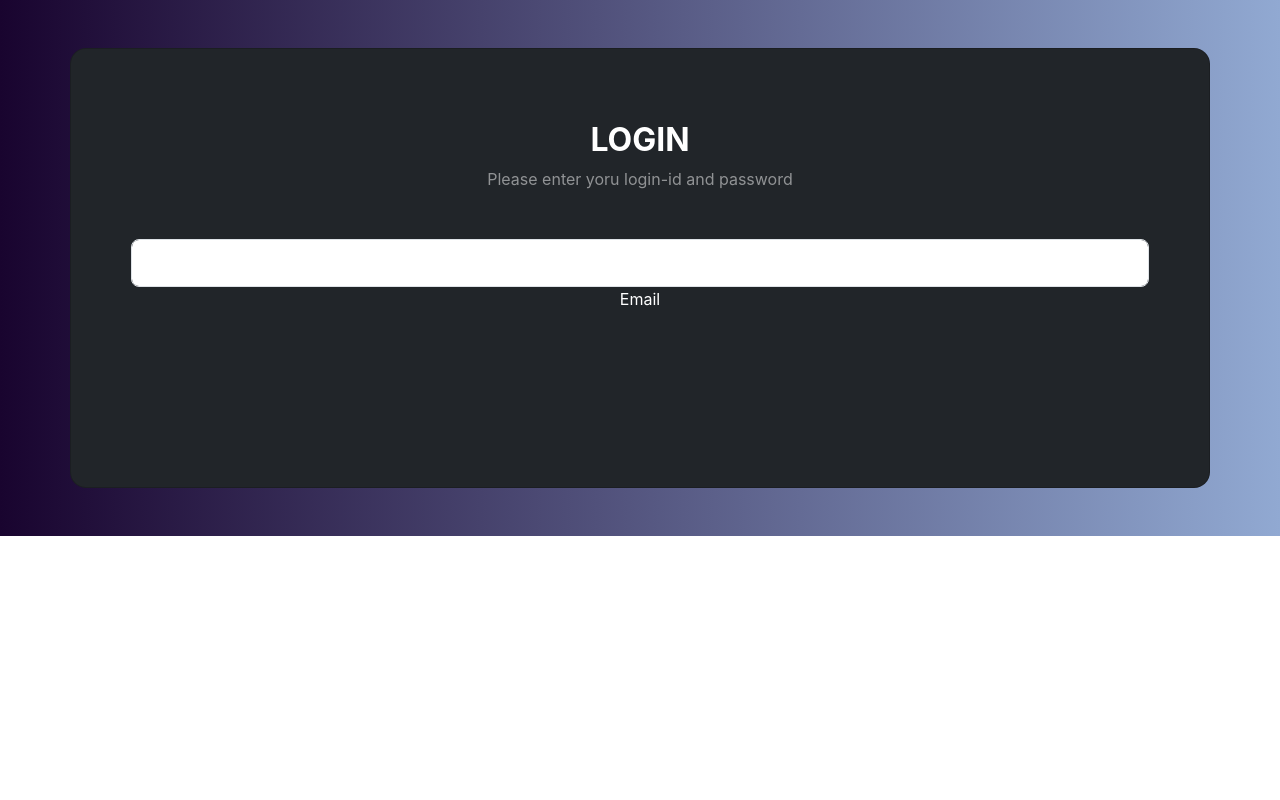
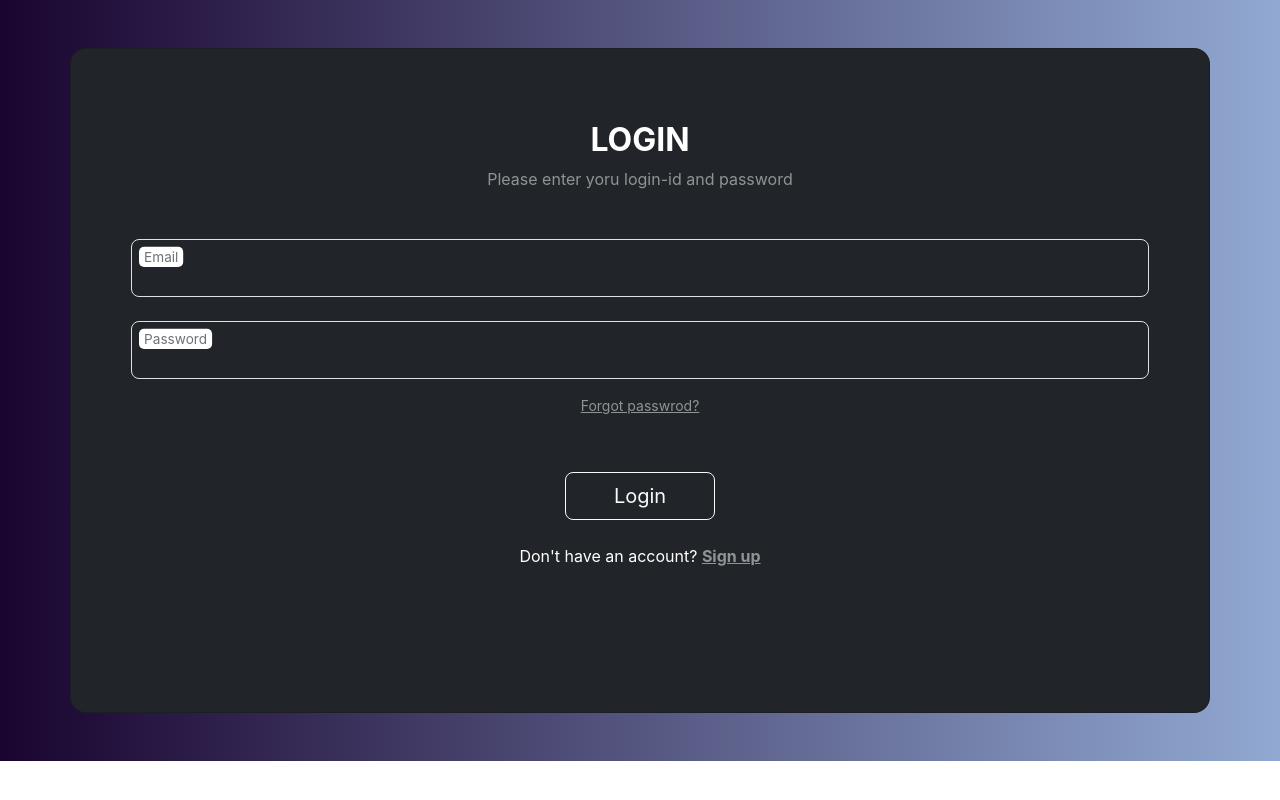
Before and after one commit to ksagar03/gamer-freak, a React (Create React App) app: page /sign in a window 1280 px wide. Built offline with nearby package versions, Linux system fonts and the light colour scheme.

Commit message:
completed designing sign in page

```diff
--- a/public/index.html
+++ b/public/index.html
@@ -38,6 +38,9 @@
         background : linear-gradient(to right, rgb(25, 4, 47), rgb(145, 169, 210)
         );
       }
+      .transparent{
+        background-color: transparent;
+      }
     </style>
   </head>
   <body>
--- a/src/components/SignIn.jsx
+++ b/src/components/SignIn.jsx
@@ -1,8 +1,8 @@
 import React from "react";
-
+import { Link } from "react-router-dom";
 const SignIn = () => {
   return (
-    <section className="gradient-custom">
+    <section className=" gradient-custom">
       <div className="container py-5 h-100">
         <div className="row d-flex justify-content-center align-items-center h-100">
           <div
@@ -15,16 +15,35 @@ const SignIn = () => {
                 <p className="text-white-50 mb-5">
                   Please enter yoru login-id and password
                 </p>
-                <div className="form-outline form-white mb-4">
+                <div className="form-floating  mb-3">
                   <input
                     type="email"
-                    id="typeEmailX"
-                    className="form-control form-control-lg"
+                    id="typeEmail"
+                    className="form-control form-control-lg bg-dark text-white"
                   />
-                  <label className="form-label" for="typeEmailX">
-                    Email
-                  </label>
+                  <label for="typeEmail">Email</label>
                 </div>
+                <div className="form-floating  mt-4 mb-3">
+                  <input
+                    type="passwrod"
+                    id="typePassword"
+                    className="form-control form-control-lg bg-dark text-white"
+                  />
+                  <label for="typePasswrod">Password</label>
+                </div>
+                <p className="small mb-5 pb-lg-2">
+                  <Link className="text-white-50">Forgot passwrod?</Link>
+                </p>
+                <button
+                  className="btn btn-outline-light btn-lg px-5 mb-4"
+                  type="submit"
+                >
+                  Login
+                </button>
+                <p className="mb-0">
+                  Don't have an account?{" "}
+                  <Link className="text-white-50 fw-bold">Sign up</Link>
+                </p>
               </div>
             </div>
           </div>
```
